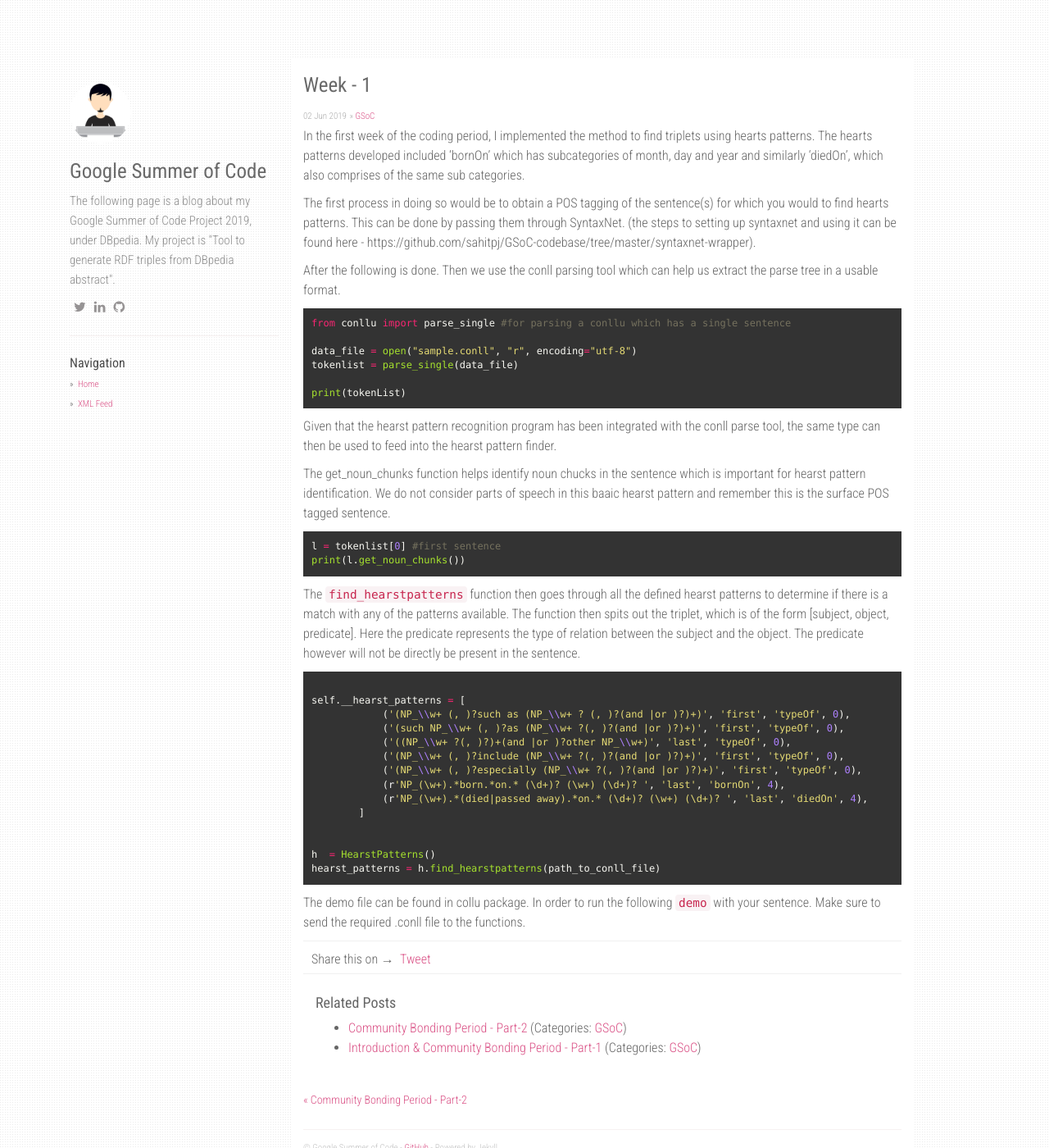
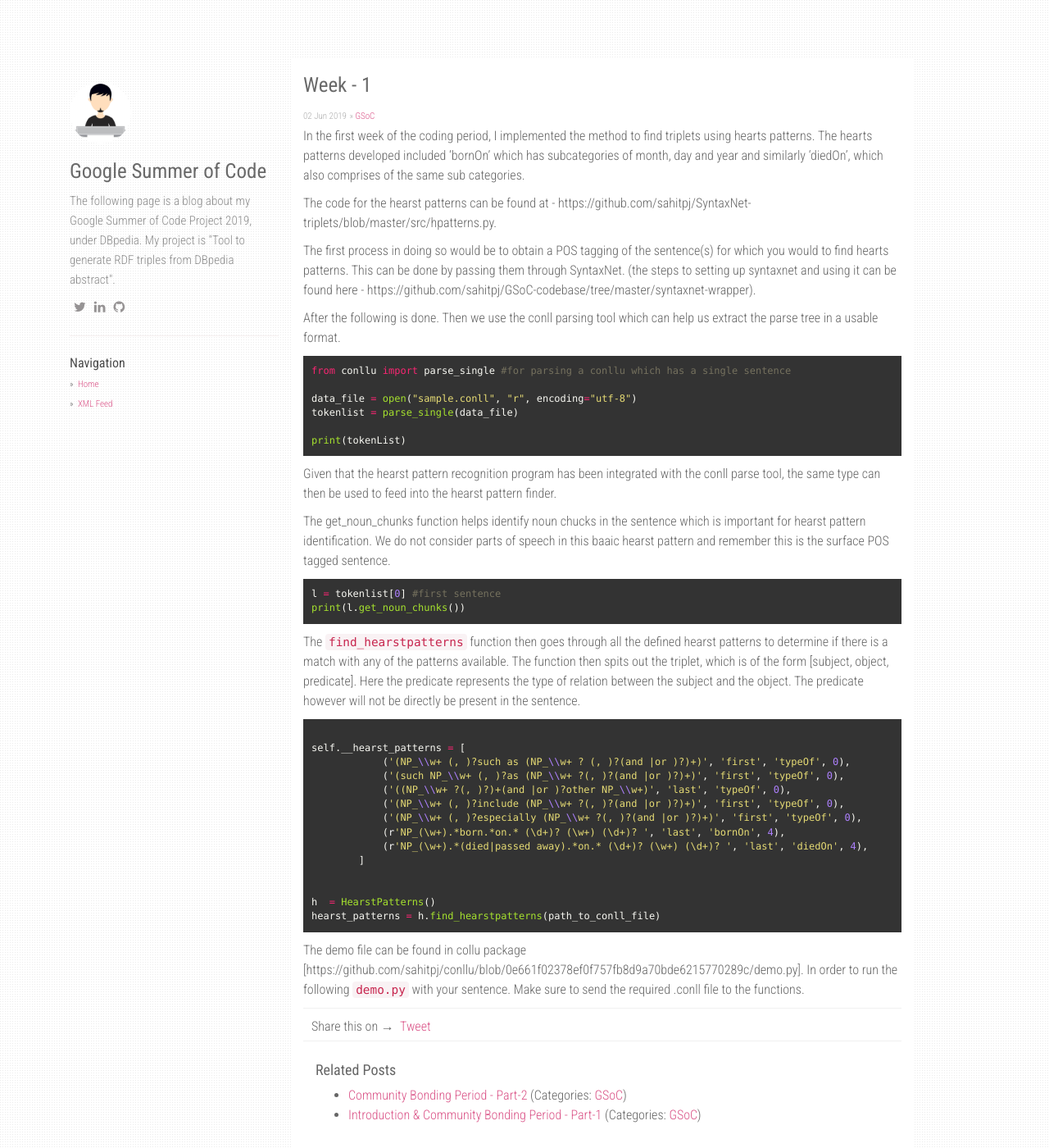
Before and after one commit to sahitpj/gs, a Jekyll site: the page built from docs/_posts/2019-06-02-Week-1.md, in a window 1280 px wide and 1400 px high. Shown: the whole window at 82% size. Built offline with Jekyll 4.4.1, drawn with Linux system fonts in a browser that asks for light colours; nearby versions of some CDN libraries; comment, search, counter and statistics services are not loaded.

Commit message:
slight mods for WEEK-1 post

````diff
--- a/docs/_posts/2019-06-02-Week-1.md
+++ b/docs/_posts/2019-06-02-Week-1.md
@@ -6,6 +6,8 @@ categories: [GSoC]
 ---
 
 In the first week of the coding period, I implemented the method to find triplets using hearts patterns. The hearts patterns developed included 'bornOn' which has subcategories of month, day and year and similarly 'diedOn', which also comprises of the same sub categories.
+
+The code for the hearst patterns can be found at - https://github.com/sahitpj/SyntaxNet-triplets/blob/master/src/hpatterns.py.
 
 The first process in doing so would be to obtain a POS tagging of the sentence(s) for which you would to find hearts patterns. This can be done by passing them through SyntaxNet. (the steps to setting up syntaxnet and using it can be found here - https://github.com/sahitpj/GSoC-codebase/tree/master/syntaxnet-wrapper).
 
@@ -47,4 +49,4 @@ h  = HearstPatterns()
 hearst_patterns = h.find_hearstpatterns(path_to_conll_file)
 ```
 
-The demo file can be found in collu package. In order to run the following `demo` with your sentence. Make sure to send the required .conll file to the functions.
+The demo file can be found in collu package [https://github.com/sahitpj/conllu/blob/0e661f02378ef0f757fb8d9a70bde6215770289c/demo.py]. In order to run the following `demo.py` with your sentence. Make sure to send the required .conll file to the functions.
````
